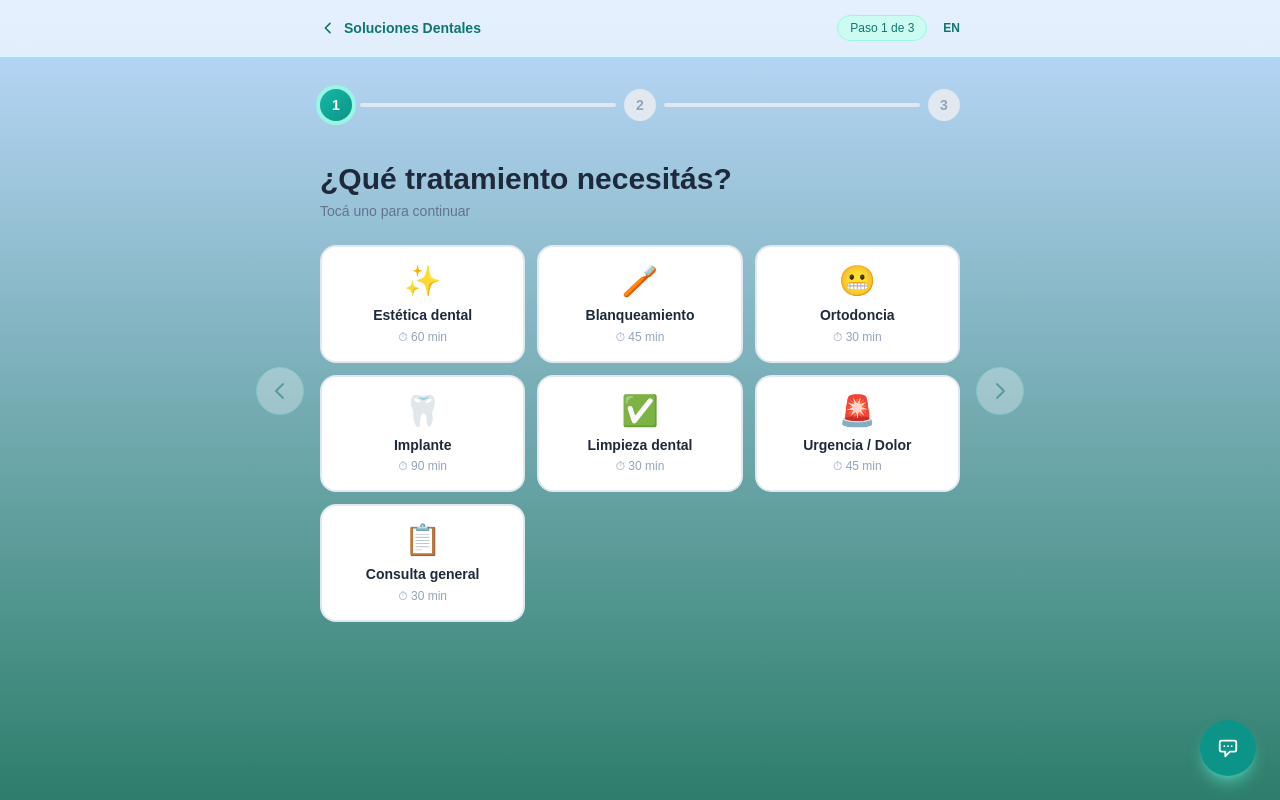
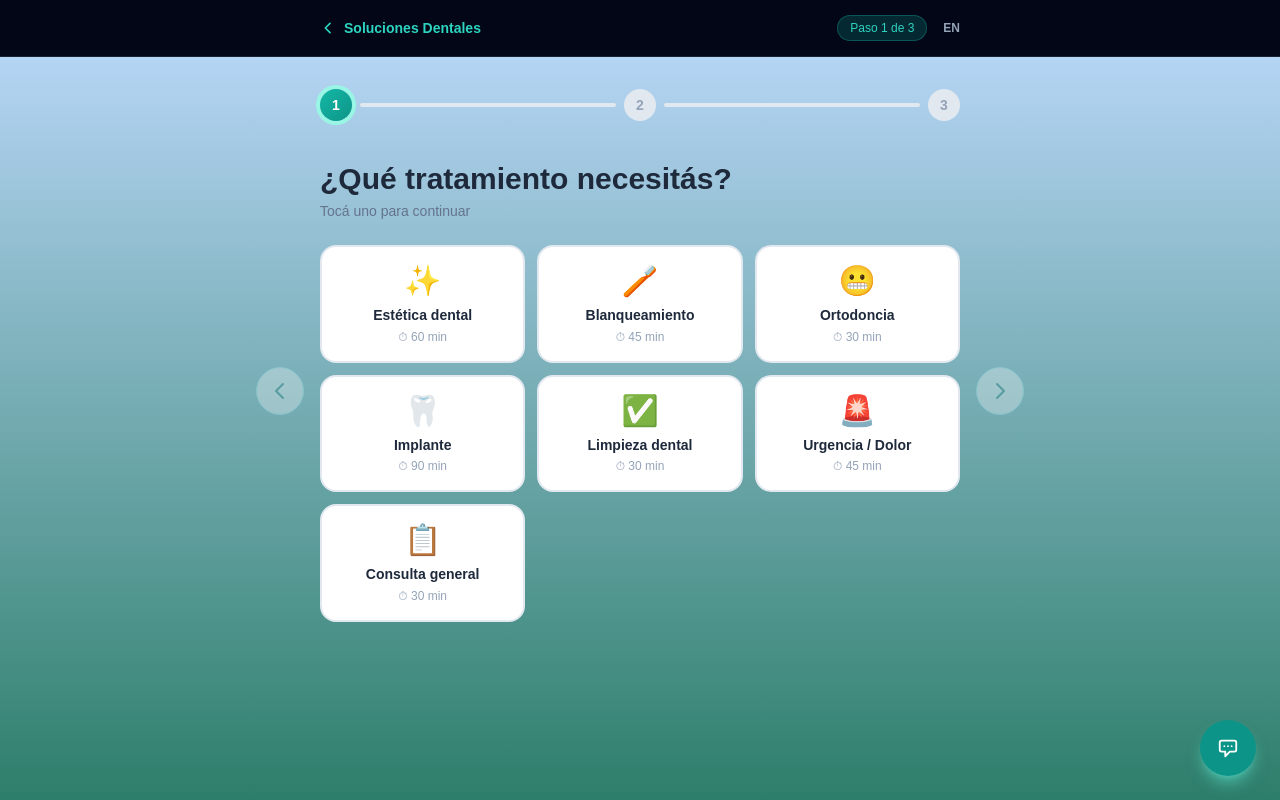
Before and after one commit to saadypacheco/solucionesdentales, a Next.js app in the folder frontend/: page /turnos in a window 1280 px wide. Built offline with nearby package versions, Linux system fonts and the light colour scheme.

Commit message:
style(headers): cambiar color a negro para mejor contraste con fondo verde

```diff
--- a/frontend/app/(paciente)/mis-turnos/page.tsx
+++ b/frontend/app/(paciente)/mis-turnos/page.tsx
@@ -407,10 +407,10 @@ export default function MisTurnosPage() {
   }
 
   return (
-    <div className="min-h-screen bg-slate-50">
-      <header className="bg-white border-b border-slate-100 shadow-sm sticky top-0 z-40">
+    <div className="min-h-screen" style={{ background: 'var(--bg-base)' }}>
+      <header className="bg-slate-950 border-b border-white/10 sticky top-0 z-40">
         <div className="max-w-lg mx-auto px-4 h-14 flex items-center justify-between">
-          <Link href="/" className="flex items-center gap-2 text-teal-700 font-semibold text-sm">
+          <Link href="/" className="flex items-center gap-2 text-teal-400 font-semibold text-sm hover:text-teal-300 transition-colors">
             <svg width="16" height="16" fill="none" viewBox="0 0 24 24" stroke="currentColor" strokeWidth={2.5}>
               <path strokeLinecap="round" strokeLinejoin="round" d="M15 19l-7-7 7-7" />
             </svg>
@@ -418,13 +418,13 @@ export default function MisTurnosPage() {
           </Link>
           <div className="flex items-center gap-4">
             {paso === 'turnos' && (
-              <span className="text-xs text-teal-600 font-bold bg-teal-50 px-3 py-1 rounded-full">
+              <span className="text-xs text-teal-400 font-bold bg-teal-500/20 px-3 py-1 rounded-full border border-teal-500/30">
                 {lang === 'es' ? 'Verificado ✓' : 'Verified ✓'}
               </span>
             )}
             <button
               onClick={() => setLang(lang === 'es' ? 'en' : 'es')}
-              className="text-xs font-semibold text-slate-400 hover:text-slate-600 transition-colors"
+              className="text-xs font-semibold text-slate-400 hover:text-white transition-colors"
             >
               {lang === 'es' ? 'EN' : 'ES'}
             </button>
--- a/frontend/app/(publico)/turnos/page.tsx
+++ b/frontend/app/(publico)/turnos/page.tsx
@@ -215,9 +215,9 @@ export default function TurnosPage() {
   return (
     <div ref={topRef} className="min-h-screen" style={{ background: 'linear-gradient(to bottom, #bfdbfe 0%, #2d7e6a 100%)' }}>
       {/* Header */}
-      <header className="sticky top-0 z-40 border-b border-cyan-100 bg-white/60 backdrop-blur-md">
+      <header className="sticky top-0 z-40 bg-slate-950 border-b border-white/10">
         <div className="max-w-2xl mx-auto px-4 h-14 flex items-center justify-between">
-          <Link href="/" className="flex items-center gap-2 text-teal-700 font-semibold text-sm hover:text-teal-600 transition-colors">
+          <Link href="/" className="flex items-center gap-2 text-teal-400 font-semibold text-sm hover:text-teal-300 transition-colors">
             <svg width="16" height="16" fill="none" viewBox="0 0 24 24" stroke="currentColor" strokeWidth={2.5}>
               <path strokeLinecap="round" strokeLinejoin="round" d="M15 19l-7-7 7-7" />
             </svg>
@@ -225,13 +225,13 @@ export default function TurnosPage() {
           </Link>
           <div className="flex items-center gap-4">
             {!esConfirmacion && (
-              <span className="text-xs text-teal-700 bg-teal-100 px-3 py-1 rounded-full border border-teal-200">
+              <span className="text-xs text-teal-400 bg-teal-500/20 px-3 py-1 rounded-full border border-teal-500/30">
                 Paso {pasoActual} de {totalPasos}
               </span>
             )}
             <button
               onClick={() => setLang(lang === 'es' ? 'en' : 'es')}
-              className="text-xs font-semibold text-teal-700 hover:text-teal-600 transition-colors"
+              className="text-xs font-semibold text-slate-400 hover:text-white transition-colors"
             >
               {lang === 'es' ? 'EN' : 'ES'}
             </button>
```
